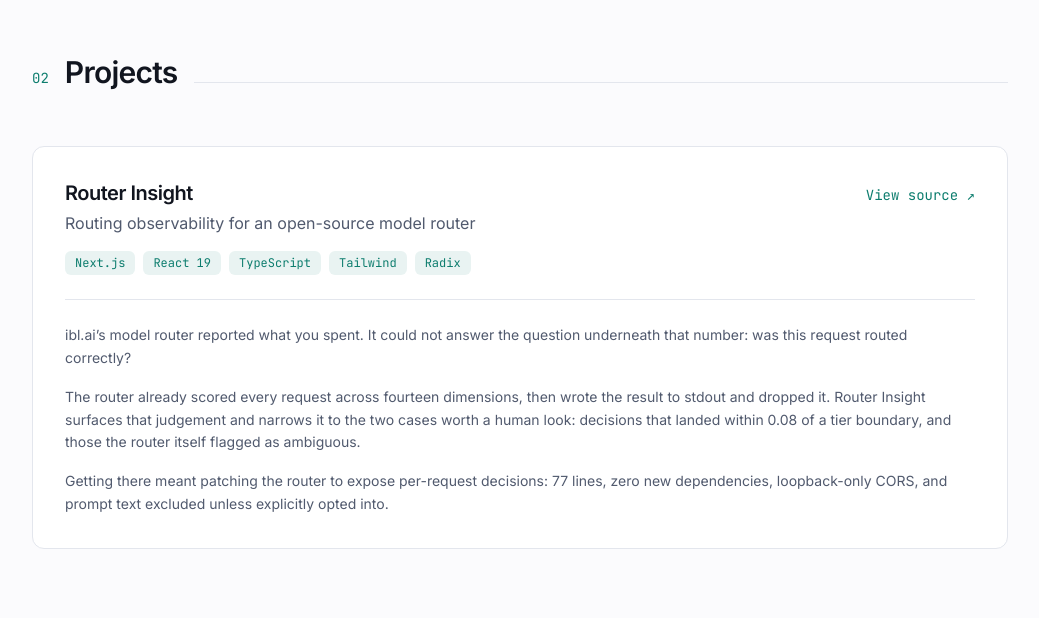
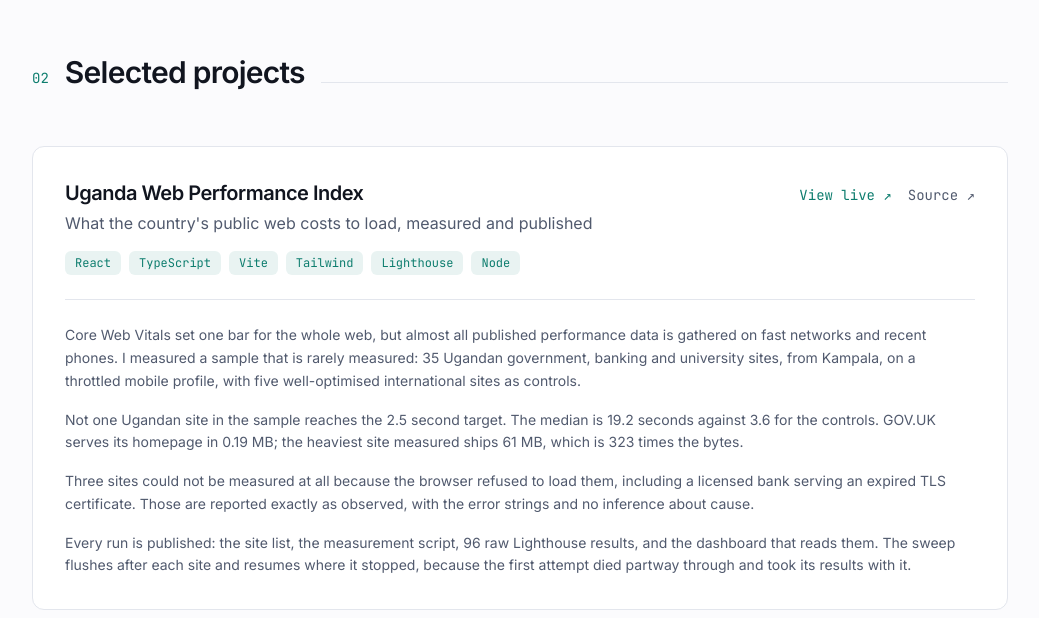
Before and after one commit to opaksbyron/opaksbyron.github.io, a React (Vite) app: page / in a window 1280 px wide. Shown: the part 2179-2797 px from the top of the page, without its empty margins (120-1159 px from the left). Built offline with nearby package versions, Linux system fonts and the light colour scheme.

Commit message:
content: add the Uganda Web Performance Index to projects
Project cards can now carry a live URL as well as their source.

```diff
--- a/src/components/Projects.tsx
+++ b/src/components/Projects.tsx
@@ -3,7 +3,7 @@ import { Section } from "./Section"
 
 export function Projects() {
   return (
-    <Section id="projects" index="02" title="Projects">
+    <Section id="projects" index="02" title="Selected projects">
       <div className="space-y-6">
         {projects.map((p) => (
           <article
@@ -12,14 +12,26 @@ export function Projects() {
           >
             <div className="flex flex-wrap items-baseline justify-between gap-x-4 gap-y-2">
               <h3 className="text-xl font-semibold tracking-tight">{p.name}</h3>
+              <span className="flex items-center gap-4">
+                {p.live ? (
+                  <a
+                    href={p.live}
+                    target="_blank"
+                    rel="noreferrer noopener"
+                    className="font-mono text-sm text-accent transition hover:underline"
+                  >
+                    View live ↗
+                  </a>
+                ) : null}
                 <a
                   href={p.href}
                   target="_blank"
                   rel="noreferrer noopener"
-                className="font-mono text-sm text-accent transition hover:underline"
+                  className="font-mono text-sm text-muted transition hover:text-accent hover:underline"
                 >
-                View source ↗
+                  Source ↗
                 </a>
+              </span>
             </div>
 
             <p className="mt-1 text-muted">{p.tagline}</p>
--- a/src/data/content.ts
+++ b/src/data/content.ts
@@ -13,6 +13,7 @@ export type Project = {
   name: string
   tagline: string
   href: string
+  live?: string
   stack: string[]
   body: string[]
 }
@@ -77,6 +78,19 @@ export const contributions: Contribution[] = [
 
 export const projects: Project[] = [
   {
+    name: "Uganda Web Performance Index",
+    tagline: "What the country's public web costs to load, measured and published",
+    href: "https://github.com/opaksbyron/uganda-web-performance",
+    live: "https://opaksbyron.github.io/uganda-web-performance",
+    stack: ["React", "TypeScript", "Vite", "Tailwind", "Lighthouse", "Node"],
+    body: [
+      "Core Web Vitals set one bar for the whole web, but almost all published performance data is gathered on fast networks and recent phones. I measured a sample that is rarely measured: 35 Ugandan government, banking and university sites, from Kampala, on a throttled mobile profile, with five well-optimised international sites as controls.",
+      "Not one Ugandan site in the sample reaches the 2.5 second target. The median is 19.2 seconds against 3.6 for the controls. GOV.UK serves its homepage in 0.19 MB; the heaviest site measured ships 61 MB, which is 323 times the bytes.",
+      "Three sites could not be measured at all because the browser refused to load them, including a licensed bank serving an expired TLS certificate. Those are reported exactly as observed, with the error strings and no inference about cause.",
+      "Every run is published: the site list, the measurement script, 96 raw Lighthouse results, and the dashboard that reads them. The sweep flushes after each site and resumes where it stopped, because the first attempt died partway through and took its results with it.",
+    ],
+  },
+  {
     name: "Router Insight",
     tagline: "Routing observability for an open-source model router",
     href: "https://github.com/opaksbyron/router-insight",
```
Lines whose indentation alone changed are shown as unchanged.
